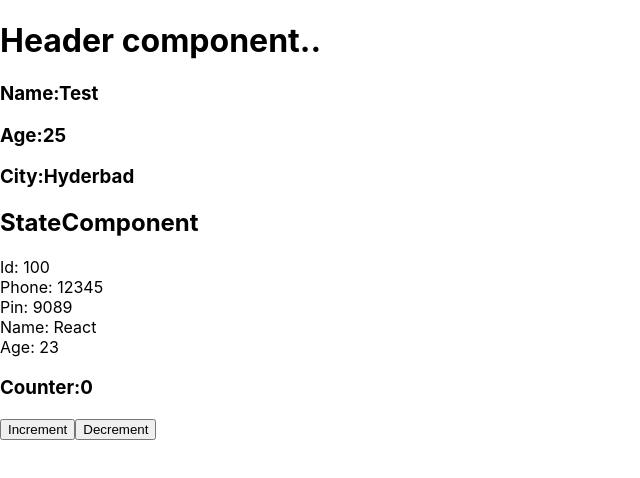
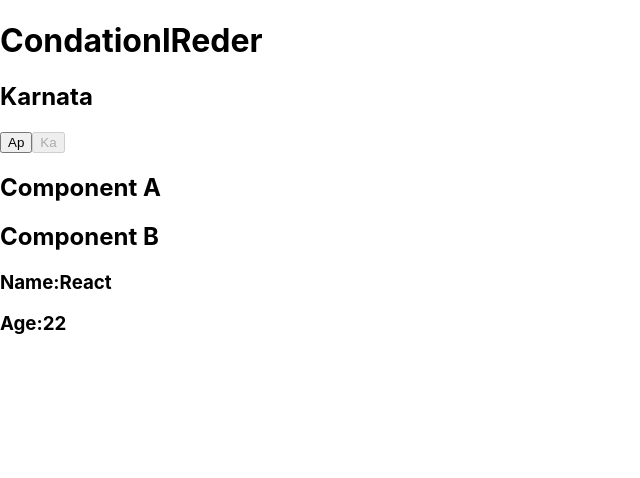
Before and after one commit to vinayreddy255/React-training15, a React (Create React App) app in the folder my-app/: page / in a window 1280 px wide. Shown: the top 478 px of the page, without its empty margins (0-640 px from the left). Built offline with nearby package versions, Linux system fonts and the light colour scheme.

Commit message:
conditional rendring

```diff
--- a/my-app/src/App.js
+++ b/my-app/src/App.js
@@ -2,11 +2,16 @@ import logo from "./logo.svg";
 import "./App.css";
 import Header from "./Components/Header";
 import StateComponent from "./Components/StateComponent";
+import CondationlReder from "./Components/CondationlReder";
+import ComponetA from "./Components/ComponetA";
+
 function App() {
   return (
     <div>
-      <Header />
-      <StateComponent />
+      {/* <Header />
+      <StateComponent /> */}
+      <CondationlReder/>
+      <ComponetA/>
     </div>
   );
 }
--- /dev/null
+++ b/my-app/src/Components/CompoentB.js
@@ -0,0 +1,20 @@
+import { Component } from "react";
+
+class ComponetB extends Component {
+  render() {
+
+    const {pin, age , name} = this.props.empolye
+    // console.log(this.props.empolye.pin)
+    // console.log(pin, age, name)
+    console.log(this.props)
+    return (
+      <div>
+        <h2>Component B</h2>
+        <h3>Name:{name}</h3>
+        <h3>Age:{age}</h3>
+      </div>
+    );
+  }
+}
+
+export default ComponetB;
--- /dev/null
+++ b/my-app/src/Components/ComponetA.js
@@ -0,0 +1,20 @@
+import { Component } from "react";
+import ComponetB from "./CompoentB";
+class ComponetA extends Component {
+  constructor() {
+    super();
+    this.state = {
+      empData: { name: "React", pin: 890, phone: 898989, age: 22 },
+    };
+  }
+  render() {
+    return (
+      <div>
+        <h2>Component A</h2>
+        <ComponetB empolye={this.state.empData} city="Banglore" county={['apple','nokia','samsung']}/>
+      </div>
+    );
+  }
+}
+
+export default ComponetA;
--- /dev/null
+++ b/my-app/src/Components/CondationlReder.js
@@ -0,0 +1,35 @@
+import { Component } from "react";
+
+class CondationlReder extends Component {
+  constructor() {
+    super();
+    this.state = { city: "Ka" };
+  }
+  actionAp = () => {
+    this.setState({ ...this.state, city: "Ap" });
+  };
+
+  actionKa = () => {
+    this.setState({ ...this.state, city: "Ka" });
+  };
+  render() {
+    // const city = "Hyderbad";
+    return (
+      <div>
+        <h1>CondationlReder</h1>
+        {this.state.city == "Ka" ? (
+          <div>
+            <h2>Karnata</h2>
+          </div>
+        ) : (
+          <div>
+            <h2>Andharpradesh</h2>
+          </div>
+        )}
+        <button onClick={this.actionAp} disabled={this.state.city=='Ap'}>Ap</button>
+        <button onClick={this.actionKa} disabled={this.state.city=='Ka'}>Ka</button>
+      </div>
+    );
+  }
+}
+export default CondationlReder;
```
